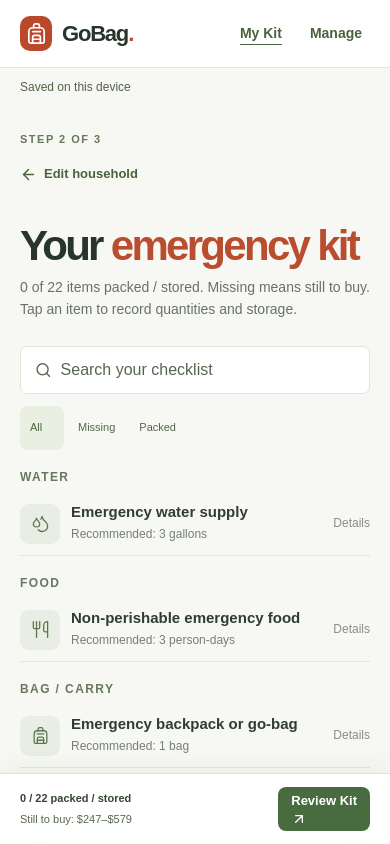
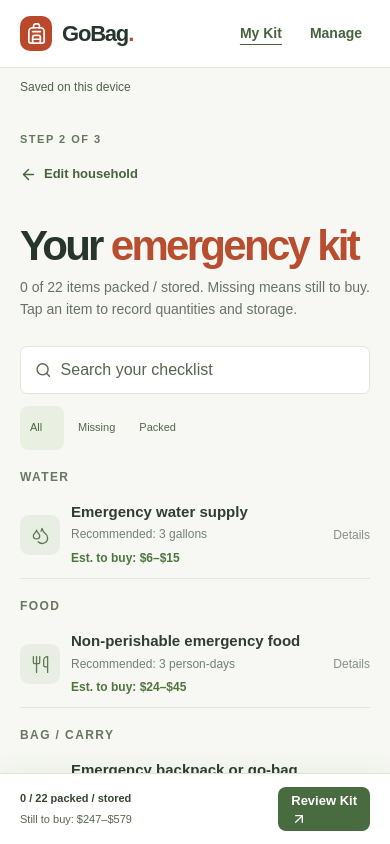
Before and after one commit to confire15/creditcardchris, a Next.js app: page /go-bag in a window 390 px wide. Both pictures are taken after a click on the button "My Kit". Shown: the top 844 px of the page. Built offline with nearby package versions, Linux system fonts and the light colour scheme.

Commit message:
Show estimated item prices on mobile

```diff
--- a/src/components/gobag/gobag.module.css
+++ b/src/components/gobag/gobag.module.css
@@ -1936,6 +1936,7 @@
   .mobileItemCopy { min-width: 0; flex: 1; }
   .mobileItemCopy strong { display: block; color: #2f3d32; font-size: 15px; line-height: 1.25; overflow-wrap: anywhere; }
   .mobileItemCopy small { display: block; color: #738075; font-size: 12px; margin-top: 4px; }
+  .mobileItemCopy .mobileItemPrice { color: #4d763f; font-weight: 600; }
   .mobileIncluded { display: inline-flex; align-items: center; gap: 4px; color: #879087; font-size: 12px; white-space: nowrap; }
   .mobileIncludedYes { color: #4d763f; font-weight: 600; }
   .mobileBottomSpace { height: 90px; }
@@ -1952,6 +1953,7 @@
   .mobileReviewList strong { min-width: 0; overflow-wrap: anywhere; line-height: 1.3; }
   .mobileReviewList > div > span:first-child { color: #4b783f; grid-row: 1 / 3; padding-top: 5px; }
   .mobileReviewList small { grid-column: 2; color: #657166; font-size: 14px; white-space: normal; overflow-wrap: anywhere; }
+  .mobileSheetPrice { color: #4d763f !important; font-weight: 700; }
   .mobileDot { display: block; width: 8px; height: 8px; border-radius: 50%; background: #c5cec1; margin-left: 4px; }
   .mobileSheetBackdrop { position: fixed; z-index: 60; inset: 0; display: flex; align-items: flex-end; background: #24332266; }
   .mobileSheet { position: relative; width: 100%; max-height: 85vh; overflow-y: auto; padding: 28px 20px calc(24px + env(safe-area-inset-bottom)); border-radius: 20px 20px 0 0; background: #fff; box-shadow: 0 -8px 30px #1d2a1b26; }
--- a/src/components/gobag/gobag.tsx
+++ b/src/components/gobag/gobag.tsx
@@ -87,6 +87,17 @@ const matches = (
 ) =>
   name.toLowerCase().includes(search.toLowerCase()) &&
   (filter === "All" || (filter === "Packed" ? packed : !packed));
+
+const mobilePriceLabel = (item: EmergencyItem, state: KitState) => {
+  const quantity = missingQuantity(item, state);
+  if (item.estimatedPriceMin === undefined || item.estimatedPriceMax === undefined) {
+    return "Price not estimated";
+  }
+  return `Est. to buy: ${priceRange(
+    item.estimatedPriceMin * quantity,
+    item.estimatedPriceMax * quantity,
+  )}`;
+};
 function PersonalEssentials({
   state,
   toggle,
@@ -528,7 +539,7 @@ function MobileExperience({
               const items = visible.filter((item) => item.category === category);
               return <section key={category} className={styles.mobileCategory}><h2>{category}</h2>{items.map((item) => {
                 const packed = isPacked(item, kit.state);
-                return <button className={styles.mobileItemRow} key={item.id} onClick={(event) => { itemTrigger.current = event.currentTarget; setSelected(item); }}><span className={`${styles.mobileItemIcon} ${packed ? styles.mobileItemIconPacked : ""}`}><ItemIcon name={item.icon} size={19} /></span><span className={styles.mobileItemCopy}><strong>{item.name}</strong><small>Recommended: {quantityLabel(item, itemQuantity(item, kit.state))}</small></span><span className={`${styles.mobileIncluded} ${packed ? styles.mobileIncludedYes : ""}`}>{packed ? <><Check size={14} /> Packed</> : "Details"}</span></button>;
+                return <button className={styles.mobileItemRow} key={item.id} onClick={(event) => { itemTrigger.current = event.currentTarget; setSelected(item); }}><span className={`${styles.mobileItemIcon} ${packed ? styles.mobileItemIconPacked : ""}`}><ItemIcon name={item.icon} size={19} /></span><span className={styles.mobileItemCopy}><strong>{item.name}</strong><small>Recommended: {quantityLabel(item, itemQuantity(item, kit.state))}</small><small className={styles.mobileItemPrice}>{mobilePriceLabel(item, kit.state)}</small></span><span className={`${styles.mobileIncluded} ${packed ? styles.mobileIncludedYes : ""}`}>{packed ? <><Check size={14} /> Packed</> : "Details"}</span></button>;
               })}</section>;
             })}
           </div>
@@ -584,6 +595,7 @@ function MobileItemSheet({ item, state, onClose, onToggle, restoreFocus }: { ite
       <DialogTitle>{item.name}</DialogTitle>
       <DialogDescription>{item.why}</DialogDescription>
       <p>Recommended: {quantityLabel(item, itemQuantity(item, state))}</p>
+      <p className={styles.mobileSheetPrice}>{mobilePriceLabel(item, state)}</p>
       <ItemPlanning item={item} />
       <div className={styles.mobileSheetActions}>
         {missingQuantity(item, state) > 0 && <AmazonButton item={item} />}
```
